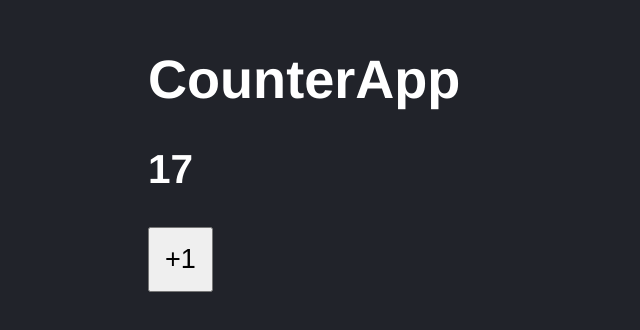
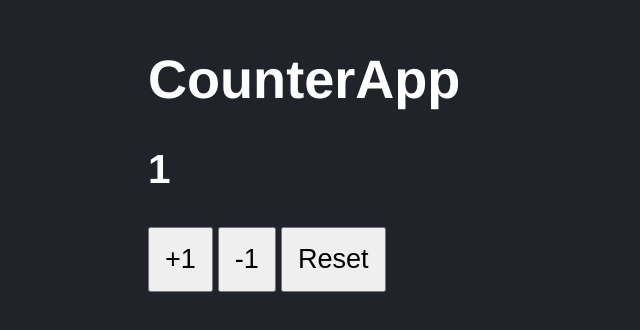
Before and after one commit to lautarovallelopez/ReactPractice, a React (Create React App) app in the folder 01-counter-app-cra/: page / in a window 1280 px wide. Shown: the part 136-466 px from the top of the page, without its empty margins (0-640 px from the left). Built offline with nearby package versions, Linux system fonts and the light colour scheme.

Commit message:
Add subtract and reset button

```diff
--- a/01-counter-app-cra/src/CounterApp.jsx
+++ b/01-counter-app-cra/src/CounterApp.jsx
@@ -3,14 +3,17 @@ import PropTypes from 'prop-types';
 
 const CounterApp = ({ value }) => {
     const [counter, setCounter] = useState(value);
-    const handleAdd = () => {
-        setCounter(currentCounter => currentCounter + 1);
-    }
+    const handleAdd = () => setCounter(currentCounter => currentCounter + 1);
+    const handleSubtract = () => setCounter(currentCounter => currentCounter - 1);
+    const handleReset = () => setCounter(() => value);
+
     return (
         <>
             <h1>CounterApp</h1>
             <h2> { counter } </h2>
             <button onClick={handleAdd}>+1</button>
+            <button onClick={handleSubtract}>-1</button>
+            <button onClick={handleReset}>Reset</button>
         </>
     );
 };
--- a/01-counter-app-cra/src/index.jsx
+++ b/01-counter-app-cra/src/index.jsx
@@ -6,6 +6,6 @@ import './styles.css';
 
 ReactDOM.createRoot(document.getElementById('root')).render(
     <React.StrictMode>
-        <CounterApp value={17} />
+        <CounterApp value={1} />
     </React.StrictMode>
 );
--- a/01-counter-app-cra/src/styles.css
+++ b/01-counter-app-cra/src/styles.css
@@ -9,4 +9,5 @@ html, body {
 button {
     padding: 15px;
     font-size: 1.3rem;
+    margin-right: 5px;
 }
```
